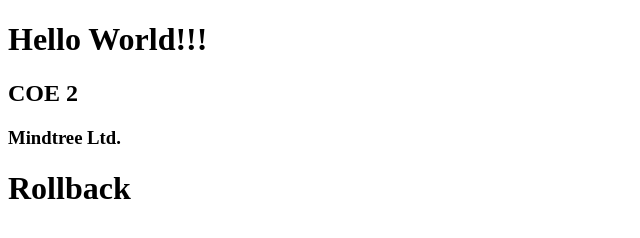
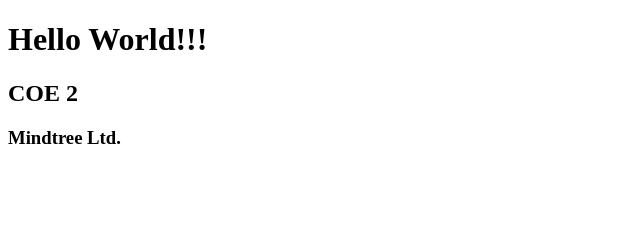
Before and after one commit to sameer-shukur/html, a plain HTML site: page index.html in a window 1280 px wide. Shown: the whole page, without its empty margins (0-640 px from the left). Drawn offline with Linux system fonts and the light colour scheme.

Commit message:
test tag

```diff
--- a/index.html
+++ b/index.html
@@ -4,6 +4,5 @@
 <h1>Hello World!!!</h1>
 <h2>COE 2</h2>
 <h3>Mindtree Ltd.</h3>
-<h1>Rollback<h1>
 </body>
 </html>
```
